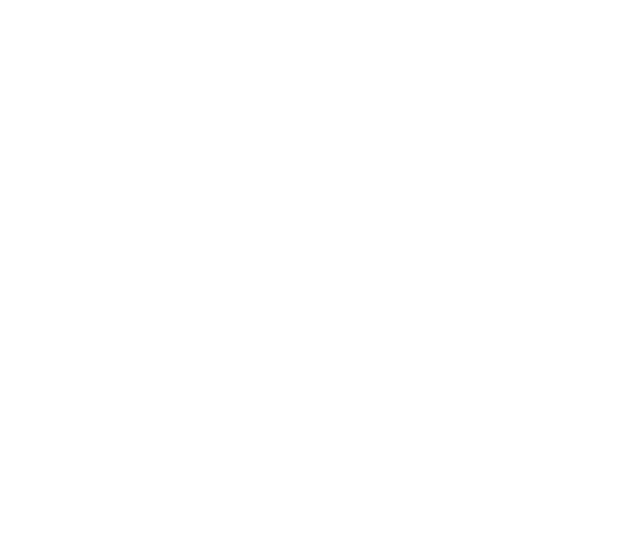
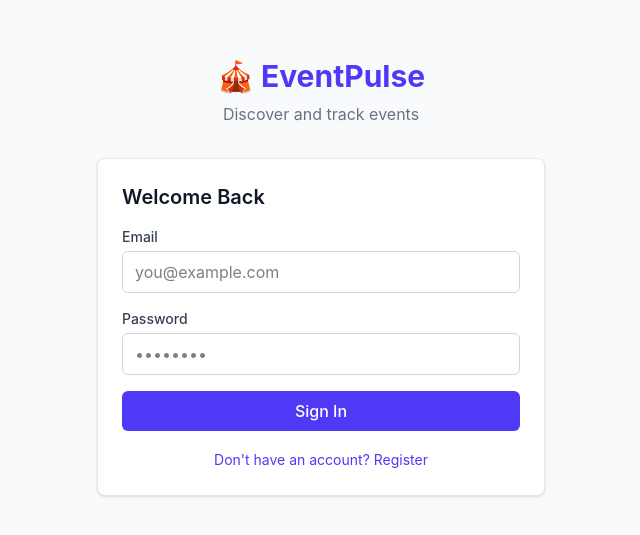
Before and after one commit to kshitijx07/eventpulse, a React (Vite) app in the folder frontend/: page /login in a window 1280 px wide. Before the commit this address had no page. Shown: the part 123-658 px from the top of the page, without its empty margins (319-959 px from the left). Built offline with nearby package versions, Linux system fonts and the light colour scheme.

Commit message:
fix: mount AuthProvider at root in main.jsx and guarantee safe auth context

```diff
--- a/frontend/src/App.jsx
+++ b/frontend/src/App.jsx
@@ -1,28 +1,43 @@
-import { Routes, Route } from 'react-router-dom'
+import { Routes, Route, Navigate } from 'react-router-dom'
+import { useAuth } from './context/AuthContext'
 import Navbar from './components/Navbar'
 import ChatWidget from './components/ChatWidget'
+import LoginPage from './pages/LoginPage'
 import DiscoverPage from './pages/DiscoverPage'
 import CalendarPage from './pages/CalendarPage'
 import MyEventsPage from './pages/MyEventsPage'
 import ProfilePage from './pages/ProfilePage'
 import SharedEventPage from './pages/SharedEventPage'
 
-function App() {
+export default function App() {
+  const { user } = useAuth()
+
+  // When not logged in, show LoginPage or public SharedEventPage
+  if (!user) {
+    return (
+      <Routes>
+        <Route path="/share/:code" element={<SharedEventPage />} />
+        <Route path="/login" element={<LoginPage />} />
+        <Route path="*" element={<LoginPage />} />
+      </Routes>
+    )
+  }
+
+  // When logged in, show complete platform with full navigation and assistant
   return (
-    <div className="min-h-screen bg-gray-50">
+    <div className="min-h-screen bg-gray-50 flex flex-col">
       <Navbar />
-      <main className="max-w-7xl mx-auto px-4 py-6">
+      <main className="max-w-7xl mx-auto px-4 py-6 w-full flex-1">
         <Routes>
           <Route path="/" element={<DiscoverPage />} />
           <Route path="/calendar" element={<CalendarPage />} />
           <Route path="/my-events" element={<MyEventsPage />} />
           <Route path="/profile" element={<ProfilePage />} />
           <Route path="/share/:code" element={<SharedEventPage />} />
+          <Route path="*" element={<Navigate to="/" replace />} />
         </Routes>
       </main>
       <ChatWidget />
     </div>
   )
 }
-
-export default App
--- a/frontend/src/components/Navbar.jsx
+++ b/frontend/src/components/Navbar.jsx
@@ -10,14 +10,17 @@
 
 export default function Navbar() {
   const location = useLocation()
-  const { user, logout } = useAuth()
+  const auth = useAuth() || {}
+  const user = auth.user
+  const logout = auth.logout || (() => {})
 
   return (
     <nav className="bg-white shadow-sm border-b border-gray-200">
       <div className="max-w-7xl mx-auto px-4">
         <div className="flex items-center justify-between h-16">
-          <Link to="/" className="text-xl font-bold text-indigo-600">
-            🎪 EventPulse
+          <Link to="/" className="text-xl font-bold text-indigo-600 flex items-center gap-2">
+            <span>🎪</span>
+            <span>EventPulse</span>
           </Link>
           <div className="flex items-center space-x-1">
             {navLinks.map(link => (
@@ -35,10 +38,12 @@
             ))}
             {user && (
               <div className="flex items-center ml-3 pl-3 border-l border-gray-200">
-                <span className="text-sm text-gray-500 mr-2">👤 {user.name}</span>
+                <span className="text-sm font-medium text-gray-700 mr-3">
+                  👤 {user.name || user.email}
+                </span>
                 <button
                   onClick={logout}
-                  className="px-3 py-1.5 text-sm text-red-500 hover:text-red-700 hover:bg-red-50 rounded-md transition-colors"
+                  className="px-3 py-1.5 text-sm font-medium text-red-600 hover:text-red-700 hover:bg-red-50 rounded-md transition-colors border border-red-200"
                 >
                   Logout
                 </button>
--- a/frontend/src/main.jsx
+++ b/frontend/src/main.jsx
@@ -1,13 +1,16 @@
 import React from 'react'
 import ReactDOM from 'react-dom/client'
 import { BrowserRouter } from 'react-router-dom'
+import { AuthProvider } from './context/AuthContext'
 import App from './App.jsx'
 import './index.css'
 
 ReactDOM.createRoot(document.getElementById('root')).render(
   <React.StrictMode>
     <BrowserRouter>
-      <App />
+      <AuthProvider>
+        <App />
+      </AuthProvider>
     </BrowserRouter>
   </React.StrictMode>
 )
--- a/frontend/src/pages/LoginPage.jsx
+++ b/frontend/src/pages/LoginPage.jsx
@@ -40,107 +40,74 @@
     setLoading(false)
   }
 
-  const handleDemoLogin = async () => {
-    setError('')
-    setLoading(true)
-    try {
-      const res = await api.post('/auth/login', {
-        email: 'demo@eventpulse.com',
-        password: 'password123'
-      })
-      login(res.data.data)
-    } catch (err) {
-      setError(err.response?.data?.message || 'Demo login failed')
-    }
-    setLoading(false)
-  }
-
   return (
     <div className="min-h-screen bg-gray-50 flex items-center justify-center px-4">
       <div className="max-w-md w-full">
         <div className="text-center mb-8">
-          <div className="inline-flex items-center justify-center w-14 h-14 bg-indigo-100 rounded-full mb-3 text-3xl">
-            🎪
-          </div>
-          <h1 className="text-3xl font-extrabold text-gray-900 tracking-tight">EventPulse</h1>
-          <p className="text-gray-500 mt-2">Discover, track, and share live events</p>
+          <h1 className="text-3xl font-bold text-indigo-600">🎪 EventPulse</h1>
+          <p className="text-gray-500 mt-2">Discover and track events</p>
         </div>
 
-        <div className="bg-white rounded-xl shadow-md border border-gray-100 p-8">
-          <h2 className="text-xl font-bold text-gray-900 mb-6">
-            {isRegister ? 'Create an Account' : 'Welcome Back'}
+        <div className="bg-white rounded-lg shadow-sm border border-gray-200 p-6">
+          <h2 className="text-xl font-semibold text-gray-900 mb-4">
+            {isRegister ? 'Create Account' : 'Welcome Back'}
           </h2>
 
           {error && (
-            <div className="mb-5 p-3.5 bg-red-50 border border-red-200 rounded-lg text-red-600 text-sm flex items-start gap-2">
-              <span>⚠️</span>
-              <span>{error}</span>
+            <div className="mb-4 p-3 bg-red-50 border border-red-200 rounded-md text-red-600 text-sm">
+              {error}
             </div>
           )}
 
           <form onSubmit={handleSubmit} className="space-y-4">
             {isRegister && (
               <div>
-                <label className="block text-sm font-semibold text-gray-700 mb-1">Full Name</label>
+                <label className="block text-sm font-medium text-gray-700 mb-1">Name</label>
                 <input
                   type="text"
                   value={name}
                   onChange={e => setName(e.target.value)}
-                  placeholder="e.g. Kshitij Kumbhar"
-                  className="w-full px-3.5 py-2.5 border border-gray-300 rounded-lg focus:outline-none focus:ring-2 focus:ring-indigo-500 focus:border-indigo-500 text-sm"
+                  placeholder="Your name"
+                  className="w-full px-3 py-2 border border-gray-300 rounded-md focus:outline-none focus:ring-2 focus:ring-indigo-500"
                 />
               </div>
             )}
 
             <div>
-              <label className="block text-sm font-semibold text-gray-700 mb-1">Email Address</label>
+              <label className="block text-sm font-medium text-gray-700 mb-1">Email</label>
               <input
                 type="email"
                 value={email}
                 onChange={e => setEmail(e.target.value)}
                 placeholder="you@example.com"
-                className="w-full px-3.5 py-2.5 border border-gray-300 rounded-lg focus:outline-none focus:ring-2 focus:ring-indigo-500 focus:border-indigo-500 text-sm"
+                className="w-full px-3 py-2 border border-gray-300 rounded-md focus:outline-none focus:ring-2 focus:ring-indigo-500"
               />
             </div>
 
             <div>
-              <label className="block text-sm font-semibold text-gray-700 mb-1">Password</label>
+              <label className="block text-sm font-medium text-gray-700 mb-1">Password</label>
               <input
                 type="password"
                 value={password}
                 onChange={e => setPassword(e.target.value)}
                 placeholder="••••••••"
-                className="w-full px-3.5 py-2.5 border border-gray-300 rounded-lg focus:outline-none focus:ring-2 focus:ring-indigo-500 focus:border-indigo-500 text-sm"
+                className="w-full px-3 py-2 border border-gray-300 rounded-md focus:outline-none focus:ring-2 focus:ring-indigo-500"
               />
             </div>
 
             <button
               type="submit"
               disabled={loading}
-              className="w-full py-2.5 px-4 bg-indigo-600 hover:bg-indigo-700 text-white font-medium rounded-lg text-sm transition-colors shadow-sm disabled:opacity-50"
+              className="w-full py-2 bg-indigo-600 text-white rounded-md hover:bg-indigo-700 font-medium transition-colors"
             >
               {loading ? 'Please wait...' : isRegister ? 'Create Account' : 'Sign In'}
             </button>
           </form>
 
-          {!isRegister && (
-            <div className="mt-4 pt-4 border-t border-gray-100">
-              <button
-                type="button"
-                onClick={handleDemoLogin}
-                disabled={loading}
-                className="w-full py-2.5 px-4 bg-gray-50 hover:bg-gray-100 text-gray-700 font-medium rounded-lg text-sm border border-gray-200 transition-colors flex items-center justify-center gap-2"
-              >
-                <span>⚡</span>
-                <span>Quick Sign In as Demo User</span>
-              </button>
-            </div>
-          )}
-
-          <div className="mt-5 text-center">
+          <div className="mt-4 text-center">
             <button
               onClick={() => { setIsRegister(!isRegister); setError('') }}
-              className="text-sm font-medium text-indigo-600 hover:text-indigo-800 transition-colors"
+              className="text-sm text-indigo-600 hover:underline"
             >
               {isRegister ? 'Already have an account? Sign In' : "Don't have an account? Register"}
             </button>
```
Also changed, not shown: 1 other file (tests, documents, lock files or other folders).
